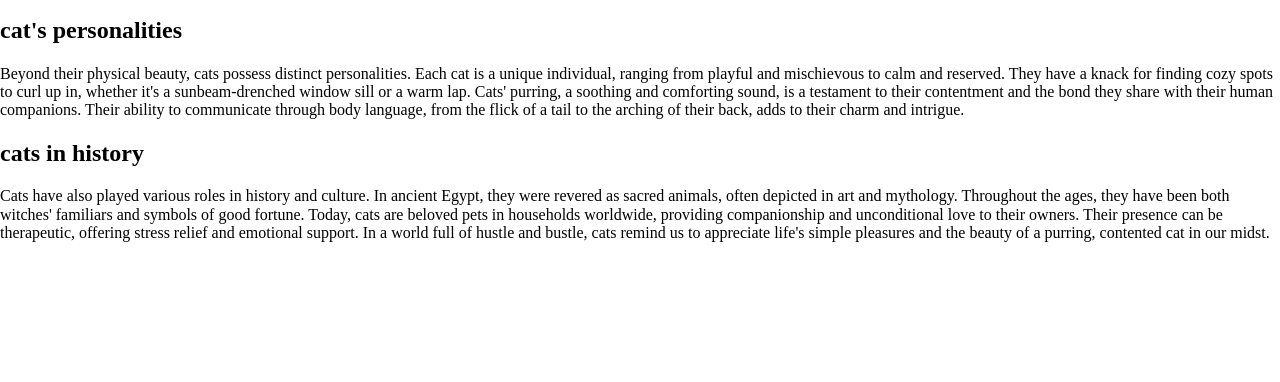
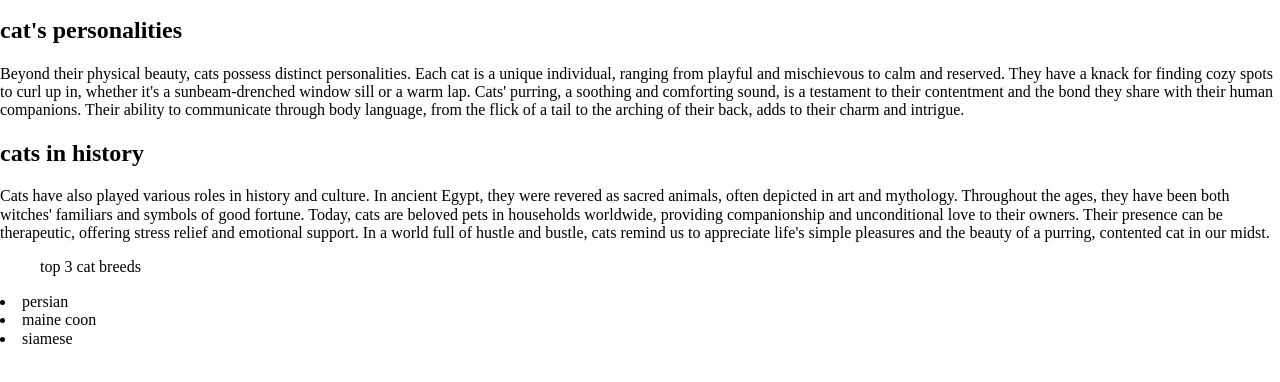
Before and after one commit to hannapogue/project-1, a plain HTML site: page index.html in a window 1280 px wide. Shown: the part 156-538 px from the top of the page. Drawn offline with Linux system fonts and the light colour scheme.

```diff
--- a/index.html
+++ b/index.html
@@ -30,6 +30,12 @@
   <p>Beyond their physical beauty, cats possess distinct personalities. Each cat is a unique individual, ranging from playful and mischievous to calm and reserved. They have a knack for finding cozy spots to curl up in, whether it's a sunbeam-drenched window sill or a warm lap. Cats' purring, a soothing and comforting sound, is a testament to their contentment and the bond they share with their human companions. Their ability to communicate through body language, from the flick of a tail to the arching of their back, adds to their charm and intrigue.</p>
   <h2>cats in history</h2>
   <p>Cats have also played various roles in history and culture. In ancient Egypt, they were revered as sacred animals, often depicted in art and mythology. Throughout the ages, they have been both witches' familiars and symbols of good fortune. Today, cats are beloved pets in households worldwide, providing companionship and unconditional love to their owners. Their presence can be therapeutic, offering stress relief and emotional support. In a world full of hustle and bustle, cats remind us to appreciate life's simple pleasures and the beauty of a purring, contented cat in our midst.</p>
+
+  <ul>top 3 cat breeds</ul>
+  <li>persian</li>
+  <li>maine coon</li>
+  <li>siamese</li>
+
   <script src="js/main.js"></script>
 </body>
 
```
